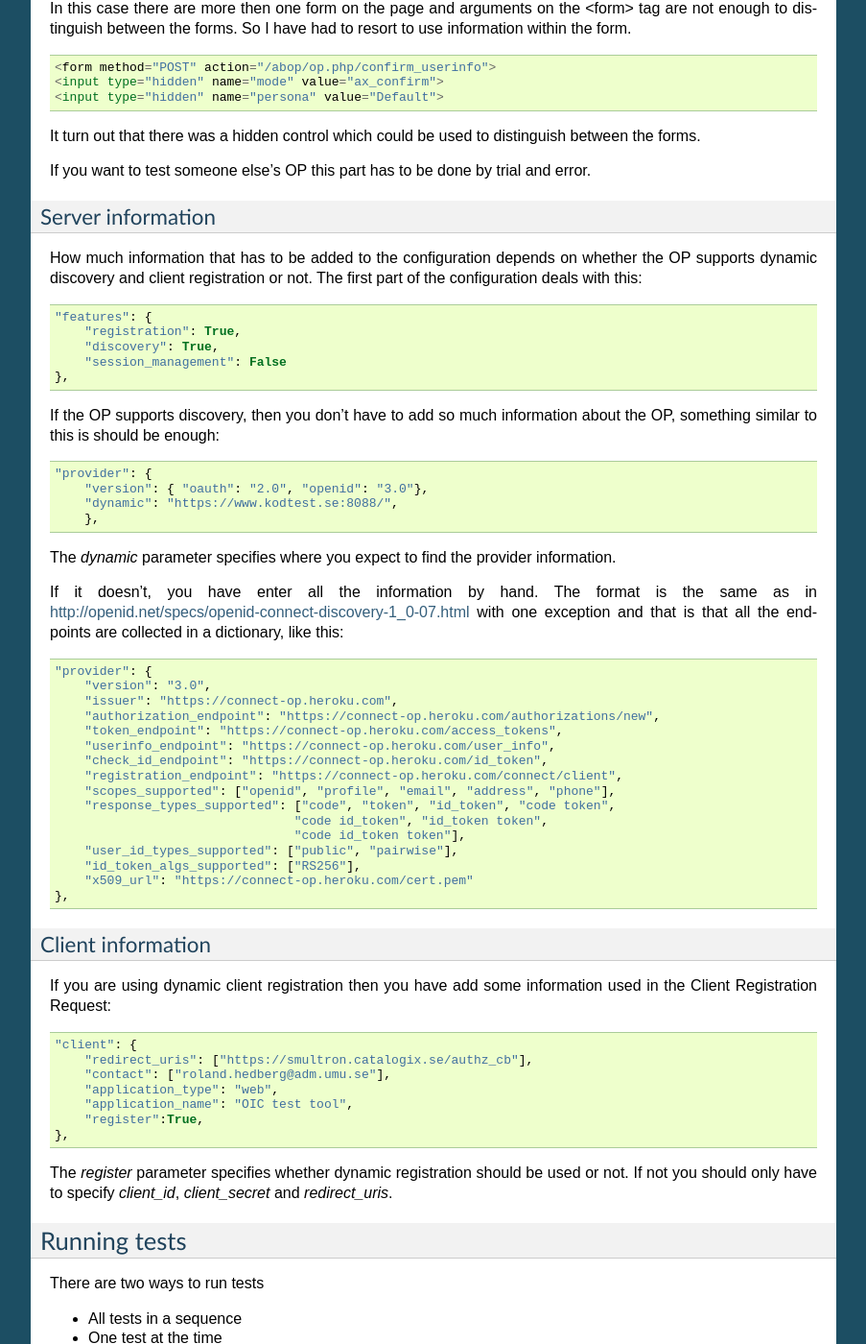
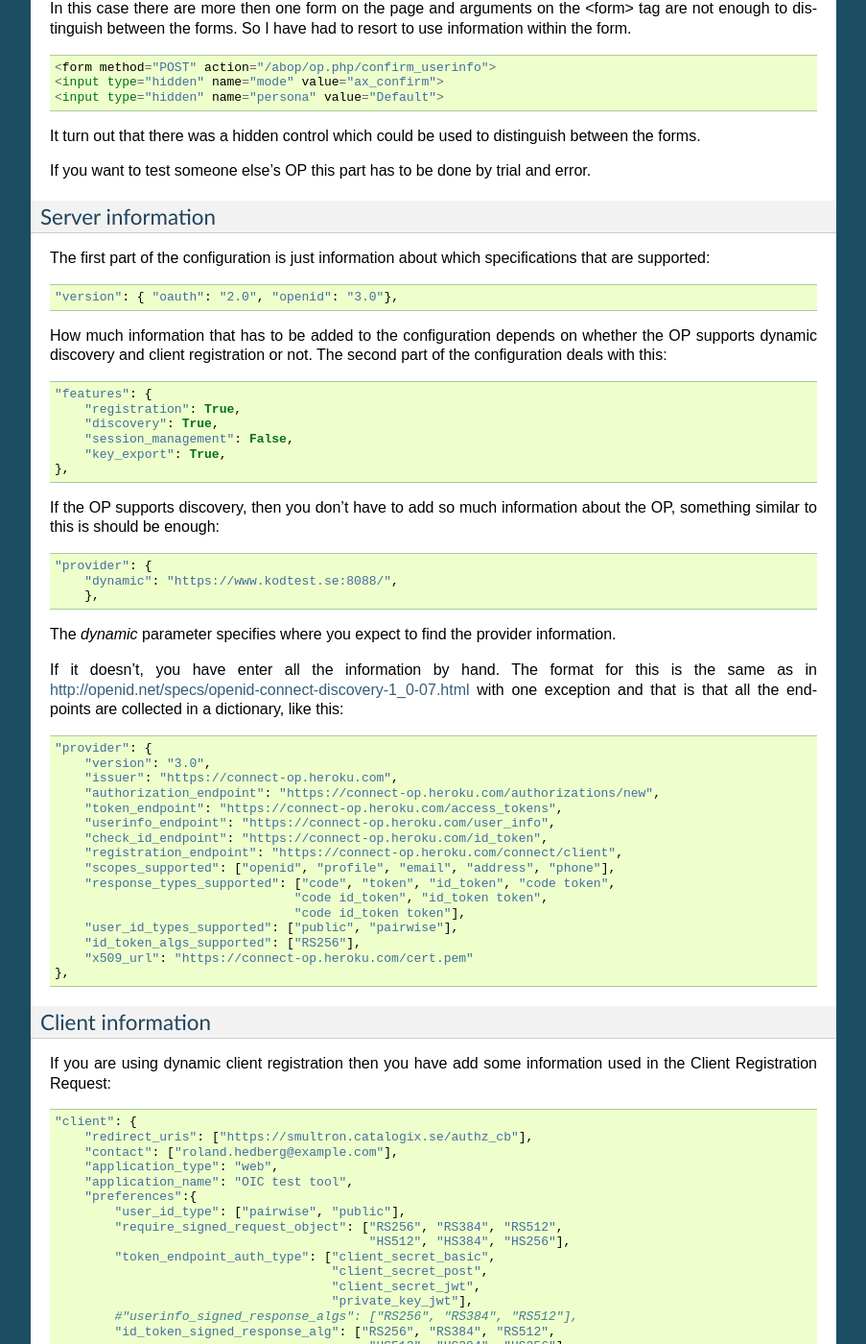
Before and after one commit to rohe/oictest, a Sphinx documentation site: the page built from doc/howto.rst, in a window 1280 px wide and 1400 px high, scrolled down 2666 px. Shown: the whole window at 96% size, without its empty margins (198-1101 px from the left). Built offline with Sphinx 7.4.7, drawn with Linux system fonts in a browser that asks for light colours; some of the changed text lies outside the part shown.

Commit message:
Updated documentation and corrected links.

```diff
--- a/doc/howto.rst
+++ b/doc/howto.rst
@@ -176,22 +176,26 @@
 
 Server information
 ==================
+The first part of the configuration is just information about which
+specifications that are supported::
+
+    "version": { "oauth": "2.0", "openid": "3.0"},
 
 How much information that has to be added to the configuration depends on
 whether the OP supports dynamic discovery and client registration or not.
-The first part of the configuration deals with this::
+The second part of the configuration deals with this::
 
     "features": {
         "registration": True,
         "discovery": True,
-        "session_management": False
+        "session_management": False,
+        "key_export": True,
     },
 
 If the OP supports discovery, then you don't have to add so much
 information about the OP, something similar to this is should be enough::
 
     "provider": {
-        "version": { "oauth": "2.0", "openid": "3.0"},
         "dynamic": "https://www.kodtest.se:8088/",
         },
 
@@ -199,7 +203,7 @@
 information.
 
 If it doesn't, you have enter all the information by hand.
-The format is the same as in
+The format for this is the same as in
 http://openid.net/specs/openid-connect-discovery-1_0-07.html
 with one exception and that is that all the endpoints are collected in
 a dictionary, like this::
@@ -229,16 +233,26 @@
 
     "client": {
         "redirect_uris": ["https://smultron.catalogix.se/authz_cb"],
-        "contact": ["roland.hedberg@adm.umu.se"],
+        "contact": ["roland.hedberg@example.com"],
         "application_type": "web",
         "application_name": "OIC test tool",
-        "register":True,
+        "preferences":{
+            "user_id_type": ["pairwise", "public"],
+            "require_signed_request_object": ["RS256", "RS384", "RS512",
+                                              "HS512", "HS384", "HS256"],
+            "token_endpoint_auth_type": ["client_secret_basic",
+                                         "client_secret_post",
+                                         "client_secret_jwt",
+                                         "private_key_jwt"],
+            #"userinfo_signed_response_algs": ["RS256", "RS384", "RS512"],
+            "id_token_signed_response_alg": ["RS256", "RS384", "RS512",
+                                              "HS512", "HS384", "HS256"],
+            #"token_endpoint_auth_alg": [],
+            "default_max_age": 3600,
+            "require_auth_time": True,
+            "default_acr":["2", "1"]
+        }
     },
-
-The *register* parameter specifies whether dynamic registration should be
-used or not.
-If not you should only have to specify *client_id*, *client_secret* and
-*redirect_uris*.
 
 
 Running tests
@@ -270,9 +284,35 @@
 
 To run all Mike's test you can do::
 
-    oic_flow_tests.py nov mj
+    oic_flow_tests.py -H <FQDN> nov mj
 
 This depends on there being a nov.py file.
+
+This is the documentation of the scripts arguments::
+
+    usage: oicc.py [-h] [-d] [-v] [-C CA_CERTS] [-J JSON_CONFIG_FILE]
+                   [-I INTERACTIONS] [-l] [-H HOST] [-i] [-e]
+                   [flow]
+
+    positional arguments:
+      flow                 Which test flow to run
+
+    optional arguments:
+      -h, --help           show this help message and exit
+      -d                   Print debug information
+      -v                   Print runtime information
+      -C CA_CERTS          CA certs to use to verify HTTPS server certificates, if
+                           HTTPS is used and no server CA certs are defined then
+                           no cert verification is done
+      -J JSON_CONFIG_FILE  Script configuration
+      -I INTERACTIONS      Extra interactions not defined in the script
+                           configuration file
+      -l                   List all the test flows as a JSON object
+      -H HOST              Which host the script is running on, used to construct
+                           the key export URL
+      -i                   Whether or not an internal web server to handle key
+                           export should be forked
+      -e                   A external web server are used to handle key export
 
 Interpreting the test output
 ============================
--- a/doc/install.rst
+++ b/doc/install.rst
@@ -10,12 +10,12 @@
 
 https://github.com/rohe/pyoidc
 and
-https://github.com/rohe/oictest
+https://github.com/andreassolberg/oictest
 
 If you have git installed you should be able to do::
 
     $ git clone git://github.com/rohe/pyoidc.git
-    $ git clone git://github.com/rohe/oictest.git
+    $ git clone git://github.com/andreassolberg/oictest.git
 
 Given that you have a Python version >= 2.6 and < 3.0 you should
 be able to install by doing::
```
Also changed, not shown: other parts of doc/howto.rst (+2 -2 lines).
